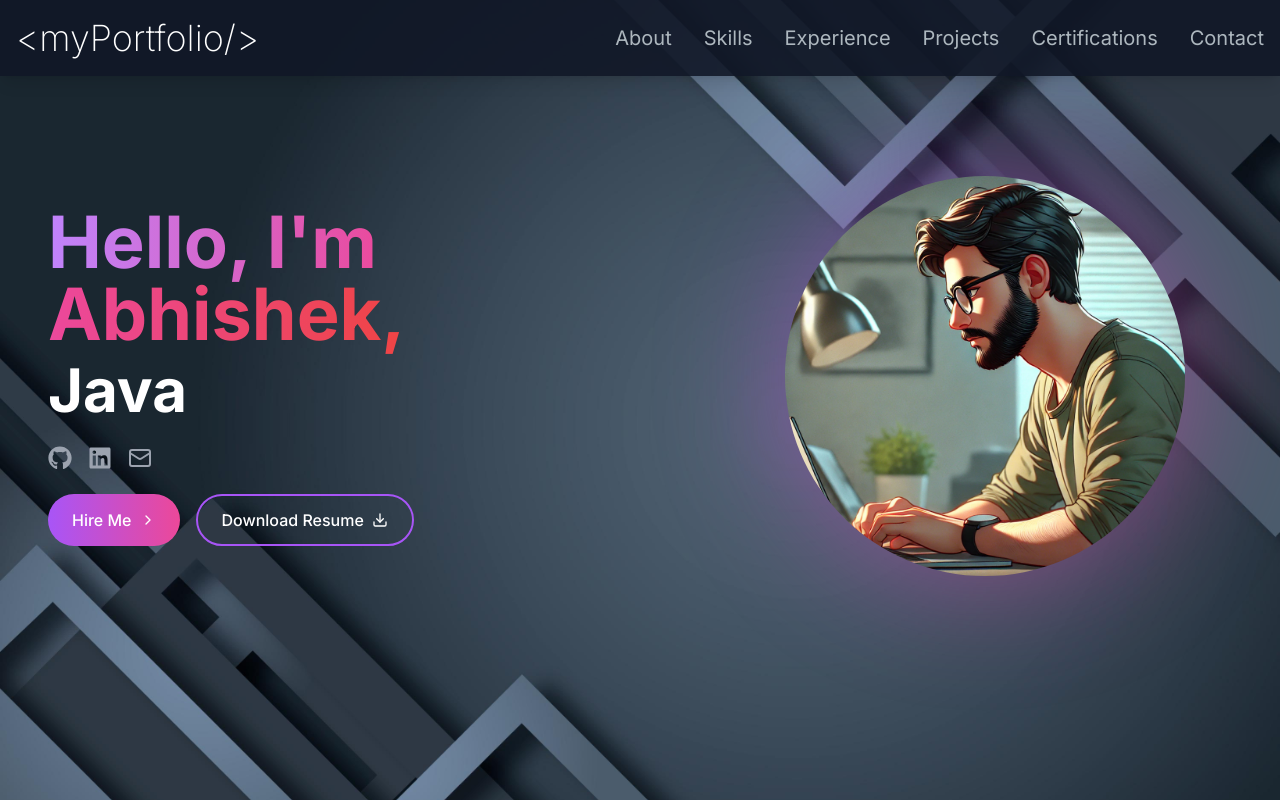
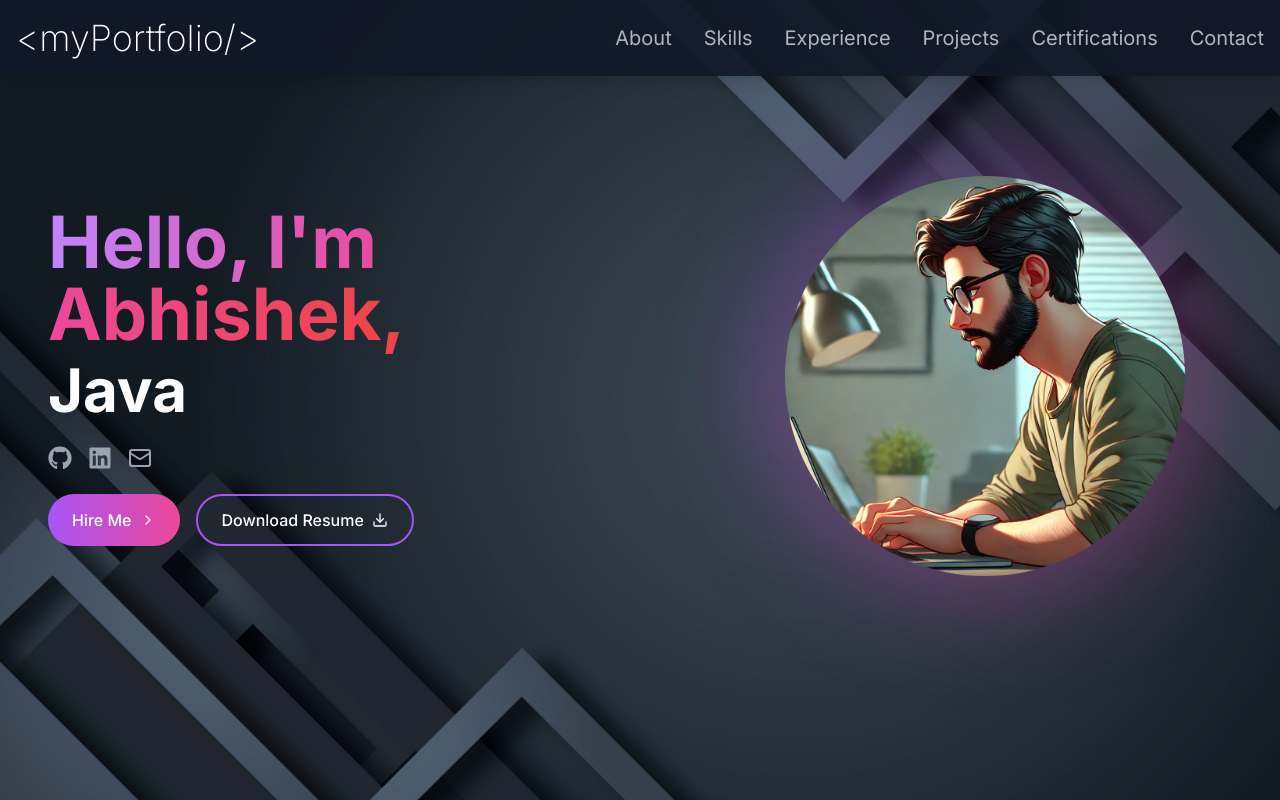
Before and after one commit to abhishek3528/my-portfolio, a Next.js app: page / in a window 1280 px wide. Shown: the top 800 px of the page. Built offline with nearby package versions, Linux system fonts and the light colour scheme.

Commit message:
bg-fix-test v1.1

```diff
--- a/src/app/page.js
+++ b/src/app/page.js
@@ -11,9 +11,23 @@ import { Contact } from "./components/Contact";
 export default function Home() {
   return (
     <main className="flex min-h-screen flex-col
-     bg-[#121212]
-      bg-[url('/images/bgnew.jpg')] bg-cover bg-no-repeat bg-center bg-fixed
+
       ">
+      <div className="fixed inset-0 z-[-1]">
+        <div
+          className="absolute inset-0 bg-[url('/images/bgnew.jpg')]
+          bg-cover bg-center bg-no-repeat
+          md:bg-fixed
+          before:content-[''] before:absolute before:inset-0 before:bg-black/30"
+          style={{
+            backgroundSize: 'cover',
+            backgroundPosition: 'center',
+            '@media (max-width: 768px)': {
+              backgroundAttachment: 'scroll'
+            }
+          }}
+        />
+      </div>
       <NavigateBar />
       <div className="container mt-24 mx-auto px-12 py-4">
 
```
